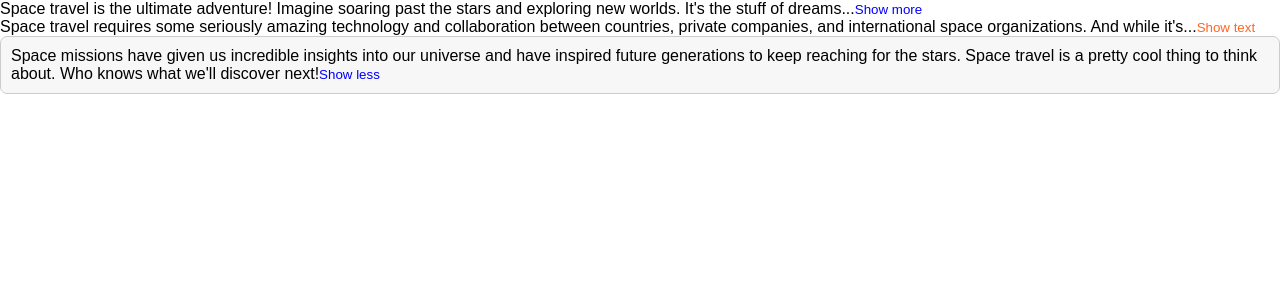
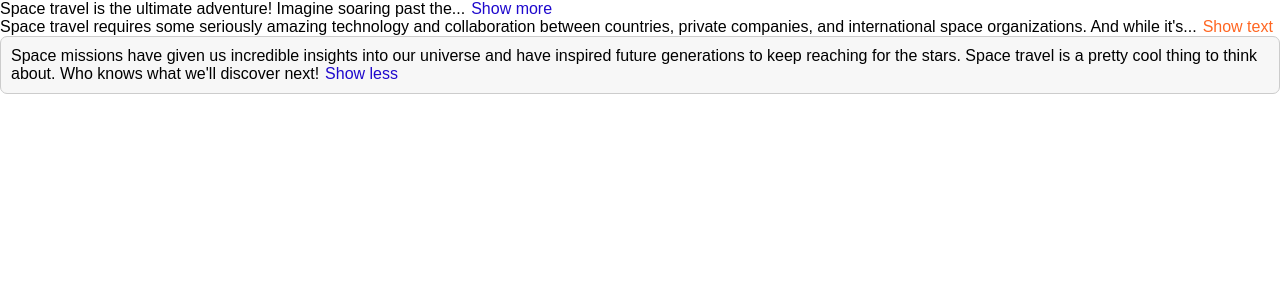
Before and after one commit to Marko010101/bringPopcorn, a React (Create React App) app: page / in a window 1280 px wide. Shown: the top 300 px of the page. Built offline with nearby package versions, Linux system fonts and the light colour scheme.

Commit message:
Finished creating reusable and flexible component which will expand text

```diff
--- a/src/ShowMoreStyle.css
+++ b/src/ShowMoreStyle.css
@@ -13,11 +13,3 @@ body {
   border-radius: 7px;
   background-color: #f7f7f7;
 }
-.flex {
-  display: flex;
-}
-.btn {
-  border: none;
-  background-color: inherit;
-  /* justify-content: end; */
-}
--- a/src/ShowMoreText.js
+++ b/src/ShowMoreText.js
@@ -25,7 +25,7 @@ export default function App() {
         foot on the moon or when rovers were sent to roam around on Mars.
       </TextExpander>
 
-      <TextExpander chooceExpanded={true} className="box">
+      <TextExpander expanded={true} className="box">
         Space missions have given us incredible insights into our universe and
         have inspired future generations to keep reaching for the stars. Space
         travel is a pretty cool thing to think about. Who knows what we'll
@@ -36,33 +36,35 @@ export default function App() {
 }
 
 function TextExpander({
-  children,
-  chooceExpanded,
-  collapsedNumWords = 20,
+  collapsedNumWords = 10,
   expandButtonText = "Show more",
   collapseButtonText = "Show less",
-  buttonColor = "blue",
-  className = "",
+  buttonColor = "#1f09cd",
+  expanded = false,
+  className,
+  children,
 }) {
-  const [expanded, setExpanded] = useState(chooceExpanded);
+  const [isExpanded, setIsExpanded] = useState(expanded);
 
-  const words = children.split(" ");
-  const displayText = expanded
+  const displayText = isExpanded
     ? children
-    : `${words.slice(0, collapsedNumWords).join(" ")}...`;
+    : children.split(" ").slice(0, collapsedNumWords).join(" ") + "...";
+
+  const buttonStyle = {
+    background: "none",
+    border: "none",
+    font: "inherit",
+    cursor: "pointer",
+    marginLeft: "6px",
+    color: buttonColor,
+  };
 
   return (
-    <div className={`${className} flex`}>
-      <p>
-        {displayText}
-        <button
-          className="btn"
-          onClick={() => setExpanded(!expanded)}
-          style={{ color: buttonColor }}
-        >
-          {expanded ? collapseButtonText : expandButtonText}
-        </button>
-      </p>
+    <div className={className}>
+      <span>{displayText}</span>
+      <button onClick={() => setIsExpanded((exp) => !exp)} style={buttonStyle}>
+        {isExpanded ? collapseButtonText : expandButtonText}
+      </button>
     </div>
   );
 }
```
